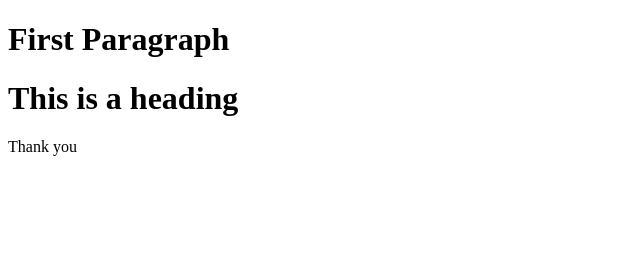
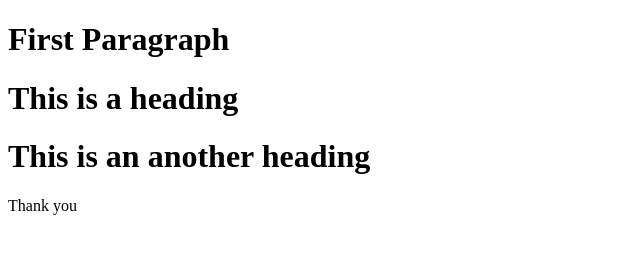
Before and after one commit to BITS08SATHYA/learning-git, a plain HTML site: page index.html in a window 1280 px wide. Shown: the whole page, without its empty margins (0-640 px from the left). Drawn offline with Linux system fonts and the light colour scheme.

Commit message:
add some html

```diff
--- a/index.html
+++ b/index.html
@@ -9,6 +9,7 @@
   <body>
     <h1>First Paragraph</h1>
     <h1>This is a heading</h1>
+    <h1>This is an another heading</h1>
     <p>Thank you</p>
   </body>
 </html>
```
